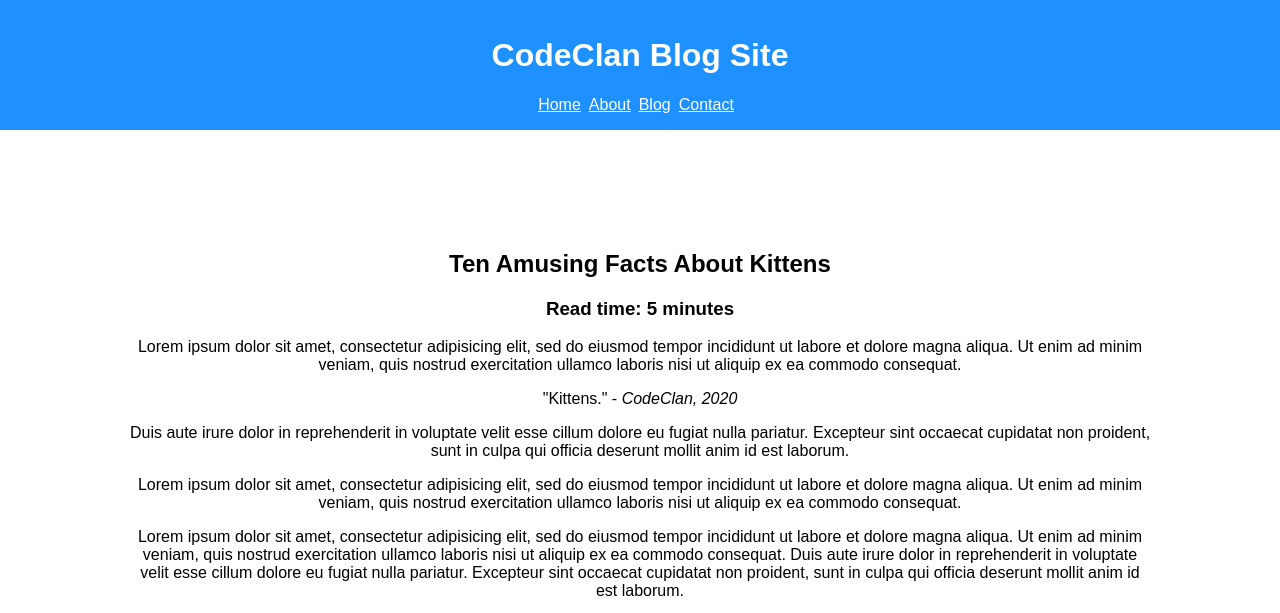
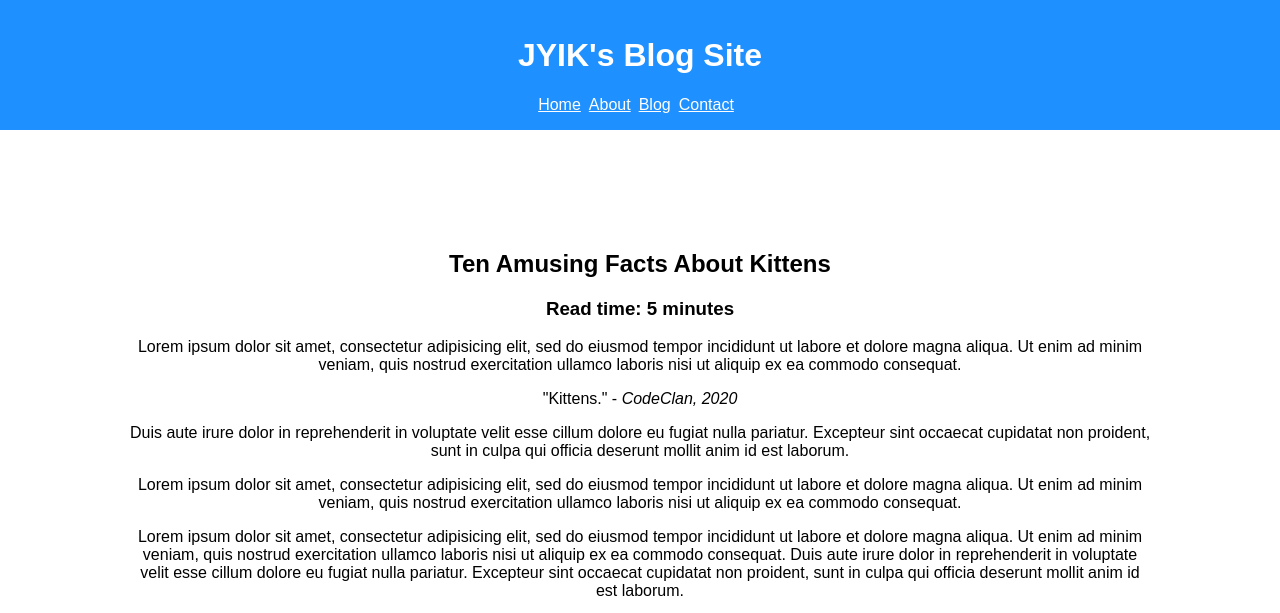
Before and after one commit to jyikgotowork/kitten_blog, a plain HTML site: page index.html in a window 1280 px wide. Shown: the top 613 px of the page. Drawn offline with Linux system fonts and the light colour scheme.

Commit message:
Changed pages title

```diff
--- a/index.html
+++ b/index.html
@@ -6,11 +6,11 @@
   <link rel="stylesheet" href="css/style.css">
   <link rel="stylesheet" href="css/tablet.css">
   <link rel="stylesheet" href="css/desktop.css">
-  <title>CodeClan Blog Site</title>
+  <title>JYIK's Blog Site</title>
 </head>
 <body>
   <header>
-    <h1>CodeClan Blog Site</h1>
+    <h1>JYIK's Blog Site</h1>
     <nav>
       <ul>
         <li><a href="/home">Home</a></li>
```
